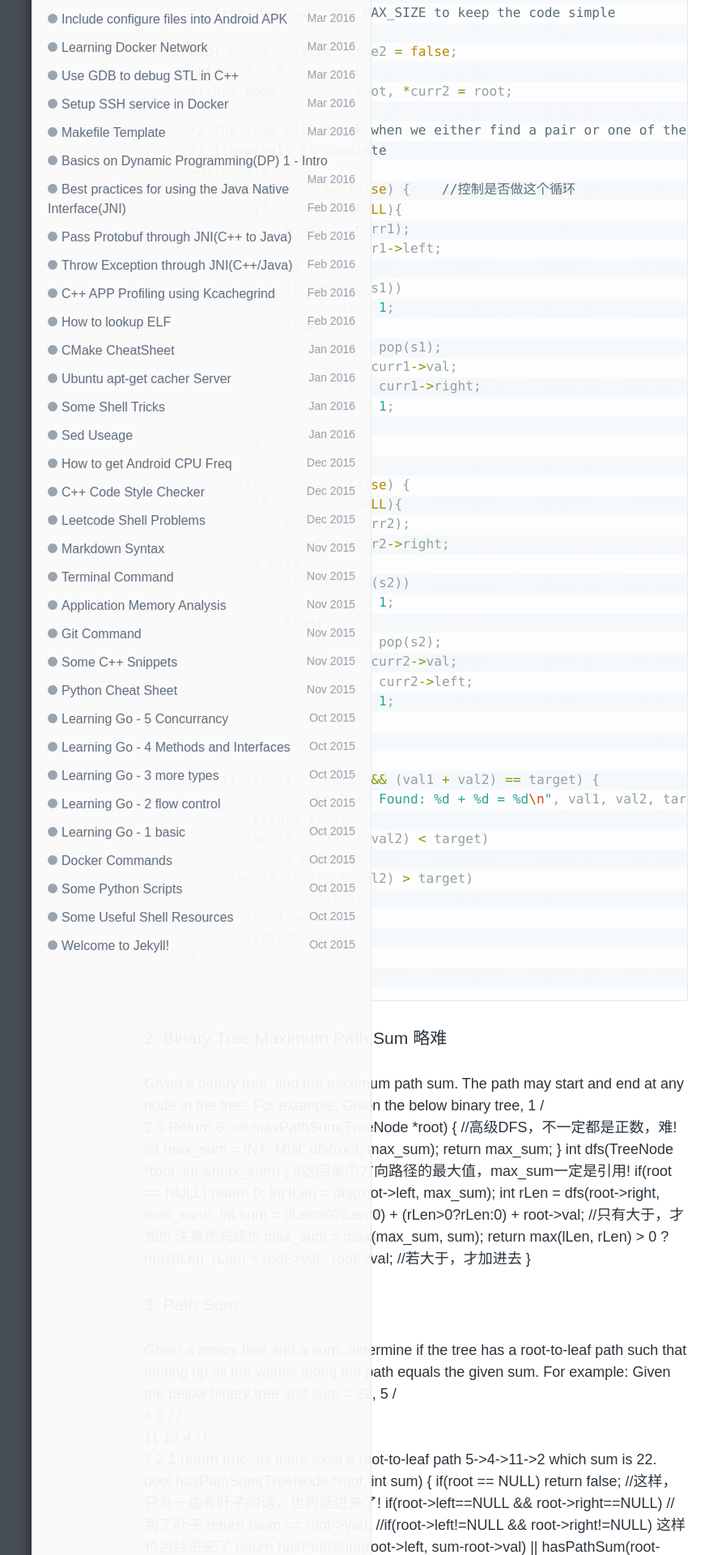
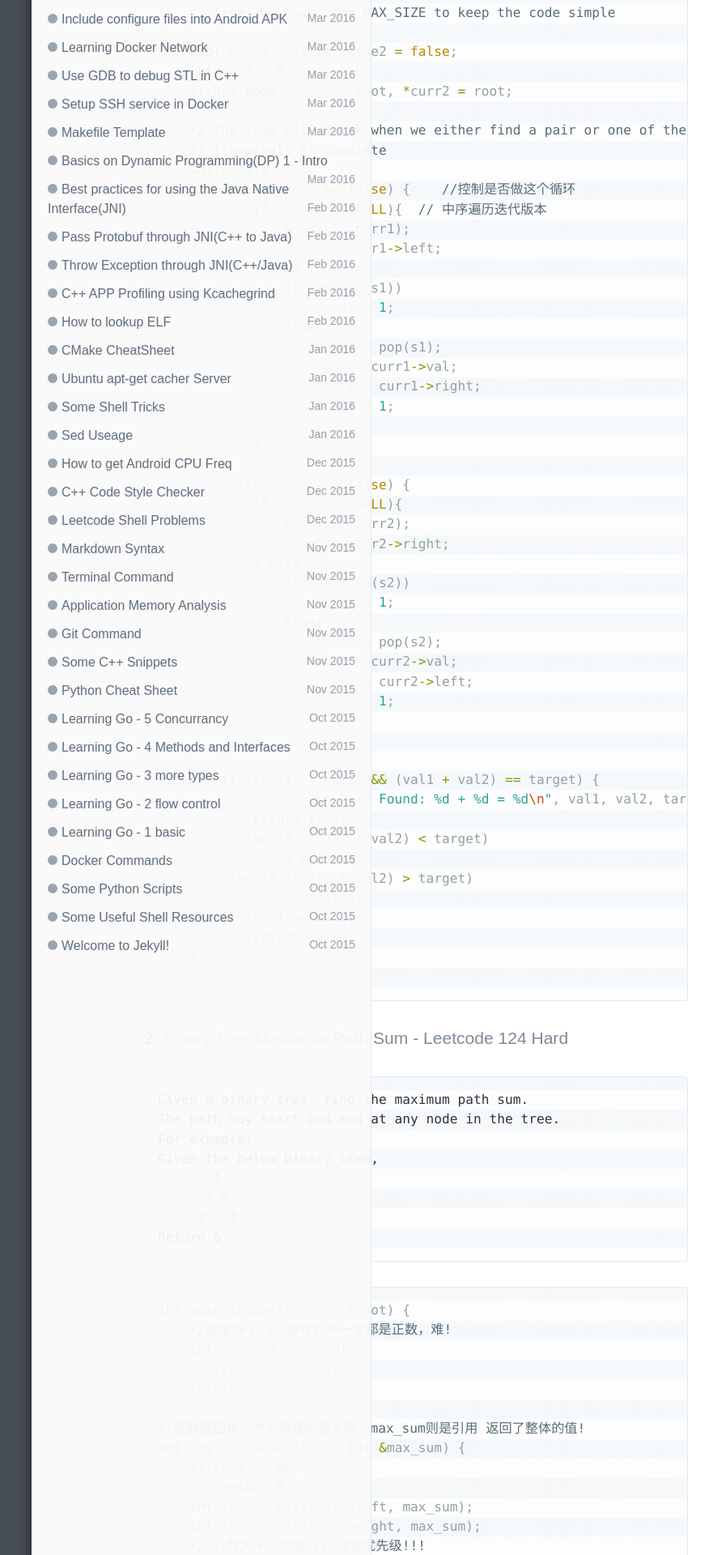
Before and after one commit to wykvictor/wykvictor.github.io, a Jekyll site: the page built from _posts/algorithm/2016-03-25-Binary-Tree-5.md, in a window 1280 px wide. Shown: the part 1067-2987 px from the top of the page at 81% size, without its empty margins (126-1007 px from the left). Built offline with Jekyll 4.4.1, drawn with Linux system fonts in a browser that asks for light colours; comment, search, counter and statistics services are not loaded; some of the changed text lies outside the part shown.

Commit message:
update bt - 5

````diff
--- a/_posts/algorithm/2016-03-25-Binary-Tree-5.md
+++ b/_posts/algorithm/2016-03-25-Binary-Tree-5.md
@@ -53,7 +53,7 @@ bool isPairPresent(struct node *root, int target)
     // traversals is complete
     while (1){
         while (done1 == false) {    //控制是否做这个循环
-            if (curr1 != NULL){
+            if (curr1 != NULL){  // 中序遍历迭代版本
                 push(s1, curr1);
                 curr1 = curr1->left;
             } else {
@@ -95,7 +95,8 @@ bool isPairPresent(struct node *root, int target)
 }
 {% endhighlight %}
 
-### 2. Binary Tree Maximum Path Sum  略难
+### 2. [Binary Tree Maximum Path Sum - Leetcode 124 Hard](https://leetcode.com/problems/binary-tree-maximum-path-sum/)
+```
 Given a binary tree, find the maximum path sum.
 The path may start and end at any node in the tree.
 For example:
@@ -104,24 +105,34 @@ Given the below binary tree,
       / \
      2   3
 Return 6.
+```
+
+{% highlight C++ %}
 int maxPathSum(TreeNode *root) {
-    //高级DFS，不一定都是正数，难!
+    //高级DFS，node存的不一定都是正数，难!
     int max_sum = INT_MIN;
     dfs(root, max_sum);
     return max_sum;
 }
-int dfs(TreeNode *root, int &max_sum) {  //返回单个方向路径的最大值，max_sum一定是引用!
+//函数返回单个方向路径的最大值，max_sum则是引用 返回了整体的值!
+int dfs(TreeNode *root, int &max_sum) {
     if(root == NULL)
         return 0;
     int lLen = dfs(root->left, max_sum);
     int rLen = dfs(root->right, max_sum);
-    int sum = (lLen>0?lLen:0) + (rLen>0?rLen:0) + root->val;    //只有大于，才加!!! 注意优先级!!!
+    // 只有大于，才加!!! 注意优先级!!!
+    int sum = (lLen>0?lLen:0) + (rLen>0?rLen:0) + root->val;
     max_sum = max(max_sum, sum);
-    return max(lLen, rLen) > 0 ? max(lLen, rLen) + root->val : root->val;   //若大于，才加进去
+    // 若大于，才加进去
+    return max(lLen, rLen) > 0 ? max(lLen, rLen) + root->val : root->val;
 }
+{% endhighlight %}
 
-### 3. Path Sum
-Given a binary tree and a sum, determine if the tree has a root-to-leaf path such that adding up all the values along the path equals the given sum.
+### 3. [Path Sum - Leetcode 112](https://leetcode.com/problems/path-sum/)
+```
+Given a binary tree and a sum, determine if the tree has a root-to-leaf path
+such that adding up all the values along the path equals the given sum.
+
 For example:
 Given the below binary tree and sum = 22,
               5
@@ -132,15 +143,19 @@ Given the below binary tree and sum = 22,
          /  \      \
         7    2      1
 return true, as there exist a root-to-leaf path 5->4->11->2 which sum is 22.
+```
+{% highlight C++ %}
 bool hasPathSum(TreeNode *root, int sum) {
-    if(root == NULL)    return false;   //这样，只有一边有叶子的话，也包括进来了!
+    if(root == NULL)    return false;
     if(root->left==NULL && root->right==NULL) //到了叶子
         return (sum == root->val);
-    //if(root->left!=NULL && root->right!=NULL)  这样也包括进来了
+    //if(root->left!=NULL && root->right!=NULL) 开头那句包括了这种情况
     return hasPathSum(root->left, sum-root->val) || hasPathSum(root->right, sum-root->val);
 }
+{% endhighlight %}
 
-### 4. Path Sum II
+### 4. [Path Sum II - Leetcode 113](https://leetcode.com/problems/path-sum-ii/)
+```
 Given a binary tree and a sum, find all root-to-leaf paths where each path's sum equals the given sum.
 For example:
 Given the below binary tree and sum = 22,
@@ -156,6 +171,8 @@ return
    [5,4,11,2],
    [5,8,4,5]
 ]
+```
+{% highlight C++ %}
 vector<vector<int> > pathSum(TreeNode *root, int sum) {
     //求所有的，所以找到之后，不能返回，接着找
     vector<vector<int> > res;
@@ -170,15 +187,17 @@ void pathSumCore(TreeNode *root, int sum, vector<vector<int> > &res, vector<int>
     if(root->left==NULL && root->right==NULL) {
         if(sum == root->val)
             res.push_back(line);
-        line.pop_back();    //弹出来
+        line.pop_back();    // 弹出来!
         return;
     }
     pathSumCore(root->left, sum - root->val, res, line);  //接着找
     pathSumCore(root->right, sum - root->val, res, line);
     line.pop_back();
 }
-方法2，非递归：- 难，不考虑
-//当年写剑指offer25题的时候，我自己发明的非递归，后序遍历解法!!!
+{% endhighlight %}
+方法2，非递归：- hard，不考虑此方法
+{% highlight C++ %}
+//当年写剑指offer25题的时候，自己发明的非递归，后序遍历解法
 vector<vector<int> > pathSum(TreeNode *root, int sum) {
     vector<vector<int> > res;
     std::vector<int> path;
@@ -191,18 +210,19 @@ vector<vector<int> > pathSum(TreeNode *root, int sum) {
             path.push_back(p->val);
             currentSum += p->val;
         }
-        while(p!=NULL && (p->right==NULL || p->right==q)) {  //当前节点不空，没有右子树或右子树根节点已经访问过
-            currentSum += p->val;  //后序遍历中的，访问节点
+        // 当前节点不空，没有右子树或右子树根节点已经访问过
+        while(p!=NULL && (p->right==NULL || p->right==q)) {
+            currentSum += p->val;  // 后序遍历中的，访问节点
             path.push_back(p->val);
             if(p->right==NULL && p->left==NULL) {//叶节点
-                if(currentSum == sum)     //若注释掉，打印的就是所有的根到叶节点的路径!!!
+                if(currentSum == sum)     //若注释掉，打印的就是所有的根到叶节点的路径!
                     res.push_back(path);
             }
             currentSum -= path.back();        //该节点，算完sum，不保留，弹出去
             path.pop_back();
 
             q = p;        //记录上一次访问过的节点
-            if(s.empty())       //结束!!!，总体来说，有2个叶节点的父节点都被压入了2次
+            if(s.empty())     //结束!总体来说，有2个叶节点的父节点都被压入了2次
                 return res;
             //若栈空，结束，否则取出栈顶节点作为当前节点
             p = s.top();
@@ -215,15 +235,17 @@ vector<vector<int> > pathSum(TreeNode *root, int sum) {
         //push后，相应压path
         path.push_back(p->val);
         currentSum += p->val;
-        p = p->right;      //将当前节点的右子树的根节点设为当前节点，一直走到最下边
+        p = p->right; //将当前节点的右子树的根节点设为当前节点，一直走到最下边
     }
     return res;
 }
+{% endhighlight %}
+拓展：若不需要root起点，且不需要leaf终点：CC150 4.9
 
-拓展：若不需要root起点，且不需要leaf终点：CC150 4.9
-递归，对于每个访问到的点node，回溯搜一遍node到root的路径，加里边的和，看是否有以node结尾的这样的path
+递归解法，对于每个访问到的点node，回溯搜一遍node到root的路径，加里边的和，看是否有以node结尾的这样的path
 
-### 5. Sum Root to Leaf Numbers
+### 5. [Sum Root to Leaf Numbers - Leetcode 129](https://leetcode.com/problems/sum-root-to-leaf-numbers/)
+```
 Given a binary tree containing digits from 0-9 only, each root-to-leaf path could represent a number.
 An example is the root-to-leaf path 1->2->3 which represents the number 123.
 Find the total sum of all root-to-leaf numbers.
@@ -234,6 +256,8 @@ For example,
 The root-to-leaf path 1->2 represents the number 12.
 The root-to-leaf path 1->3 represents the number 13.
 Return the sum = 12 + 13 = 25.
+```
+{% highlight C++ %}
 int sumNumbers(TreeNode *root) {
     //DFS即可，可以统计
     int res=0, path=0;
@@ -241,14 +265,14 @@ int sumNumbers(TreeNode *root) {
     sumNumbersCore(root, path, res);
     return res;
 }
-void sumNumbersCore(TreeNode *root, int path, int &res) { //path是中间结果，res是最终结果且需要&
+//path是中间结果，res是最终结果且需要&
+void sumNumbersCore(TreeNode *root, int path, int &res) {
     path = 10 * path + root->val;
     if(root->left==NULL && root->right==NULL) { //叶子节点
         res += path;
         return;
     }   //若不是叶子节点
-    if(root->left)
-        sumNumbersCore(root->left, path, res);
-    if(root->right)
-        sumNumbersCore(root->right, path, res);
+    if(root->left)  sumNumbersCore(root->left, path, res);
+    if(root->right)  sumNumbersCore(root->right, path, res);
 }
+{% endhighlight %}
````
